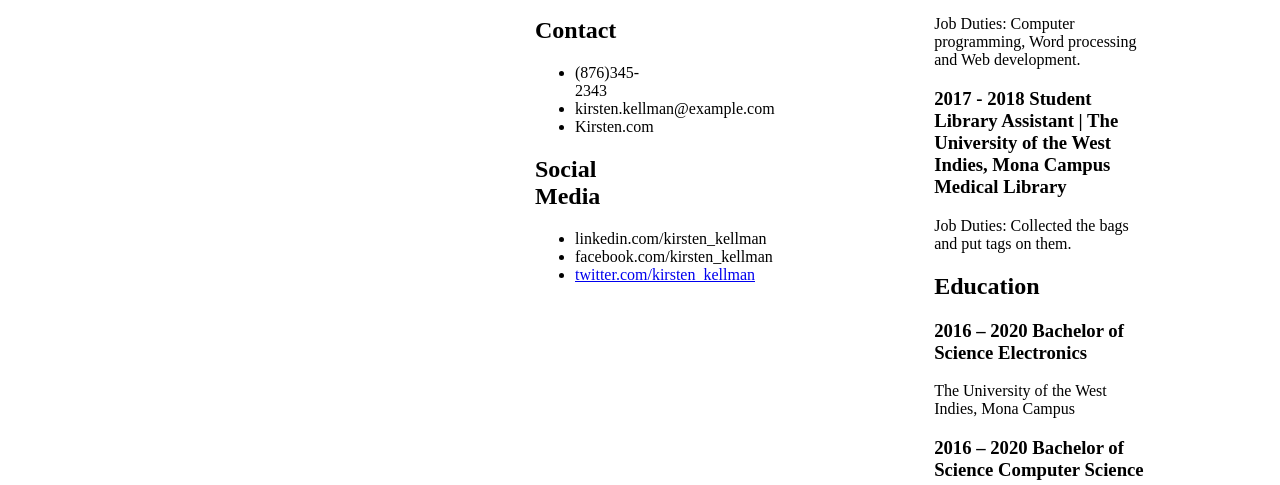
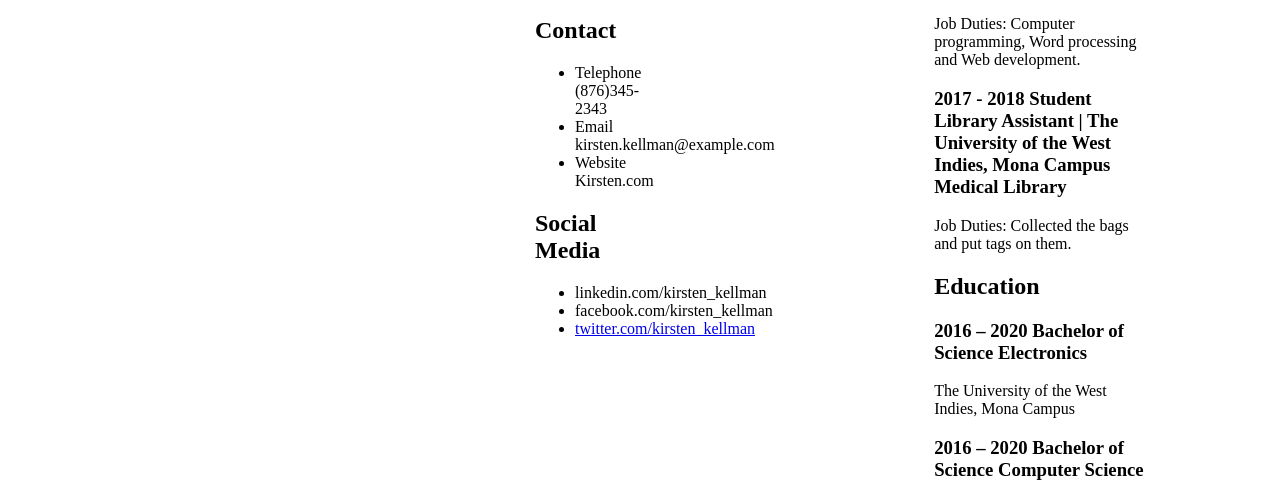
Before and after one commit to CodeWebby/Info-2180, a plain HTML site: page index.html in a window 1280 px wide. Shown: the part 315-800 px from the top of the page. Drawn offline with Linux system fonts and the light colour scheme.

Commit message:
Update index.html
update to  the html code

```diff
--- a/index.html
+++ b/index.html
@@ -14,38 +14,49 @@
        <aside  id="Section2" class="grid-item">
 		<img src="https://www.facebook.com/photo.php?fbid=1077864678928415&set=a.129858720395687&type=3&theater"alt="Kirsten" width="400" height=“550"/>
 
+       <div>
 		<h2>Contact</h2>
 			<ul>
-				<li> (876)345-2343 </li>
-				<li> kirsten.kellman@example.com</li>
-				<li> Kirsten.com </li>
+				<li> Telephone (876)345-2343 </li>
+				<li> Email kirsten.kellman@example.com</li>
+				<li> Website Kirsten.com </li>
 			</ul>
+        </div>
+
+        <div>
 		<h2>Social Media</h2>
 			<ul>
 				<li> <a herf= "https://www.linkedin.com/kirsten_kellman/"> linkedin.com/kirsten_kellman </a></li>
 				<li> <a herf= "https://www.facebook.com/kirsten_kellman/"> facebook.com/kirsten_kellman </a></li>
 				<li> <a href="https://www.twitter.com/kirsten_kellman/"> twitter.com/kirsten_kellman </a></li>
 			</ul>
+        </div>
+
        </aside>
 
               <section id="Section3" class="grid-item">
+              	<div >
 				<h2>Biography</h2>
 					<p>  I’m a 3rd year Science and Technology student of the University of the West Indies (U.W.I) that is pursuing a BSc. in Electronics and Computer Science. I currently working as a freelancer. </p>
+                </div>
 
+                <div>
 				<h2> Work Experience</h2>
 
 					<h3>2018 - present          Freelancer | Jebtastic Studio </h3>
 						<p> Job Duties: Computer programming, Word processing and Web development.</p>
 					<h3>2017 - 2018             Student Library Assistant | The University of the West Indies, Mona Campus Medical Library </h3>
 						<p> Job Duties: Collected the bags and put tags on them.</p>
+				</div>
 
+				<div>
 
 				<h2> Education</h2>
 					<h3> 2016 – 2020             Bachelor of Science Electronics </h3>
 						<p> The University of the West Indies, Mona Campus </p>
 					<h3> 2016 – 2020             Bachelor of Science Computer Science</h3>
 						<p> The University of the West Indies, Mona Campus </p>
-
+				</div>
 
 
 				<h2> Skills / Expertise</h2>
```
